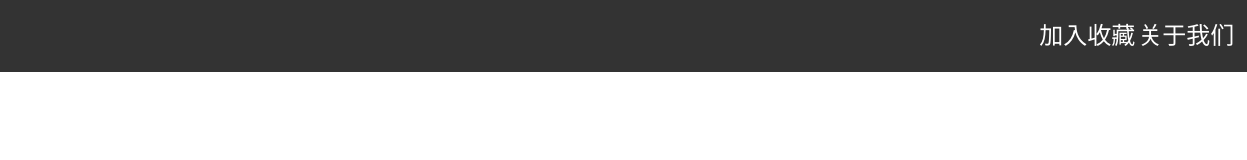
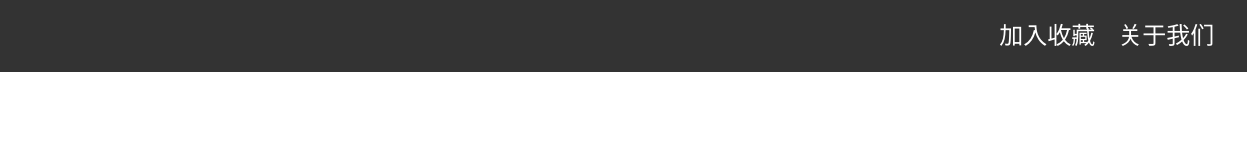
Before and after one commit to Akikonata/zhiyao99, a plain HTML site: page index.html in a window 1280 px wide. Shown: the full height of the page, 33-1280 px from the left. Drawn offline with Linux system fonts and the light colour scheme.

Commit message:
changed style

```diff
--- a/index.css
+++ b/index.css
@@ -1,6 +1,6 @@
 body{font-size: 12px;margin: 0; padding: 40px 0 0 0; color:#333;}
 .topbar{position: fixed; top: 0; background: #333; color:white; padding: 1%; width: 98%; z-index: 2}
-.topbar a{font-size: 2em; color: white;line-height: 46px; text-decoration: none;}
+.topbar a{font-size: 2em; color: white;line-height: 46px; text-decoration: none; margin-right: 20px;}
 .topbar a:visited{color: white;}
 .product-block{padding: 1%;width: 23%;text-align: center;display: inline-block;}
 .pull-right{float: right; display: inline-block;}
```
